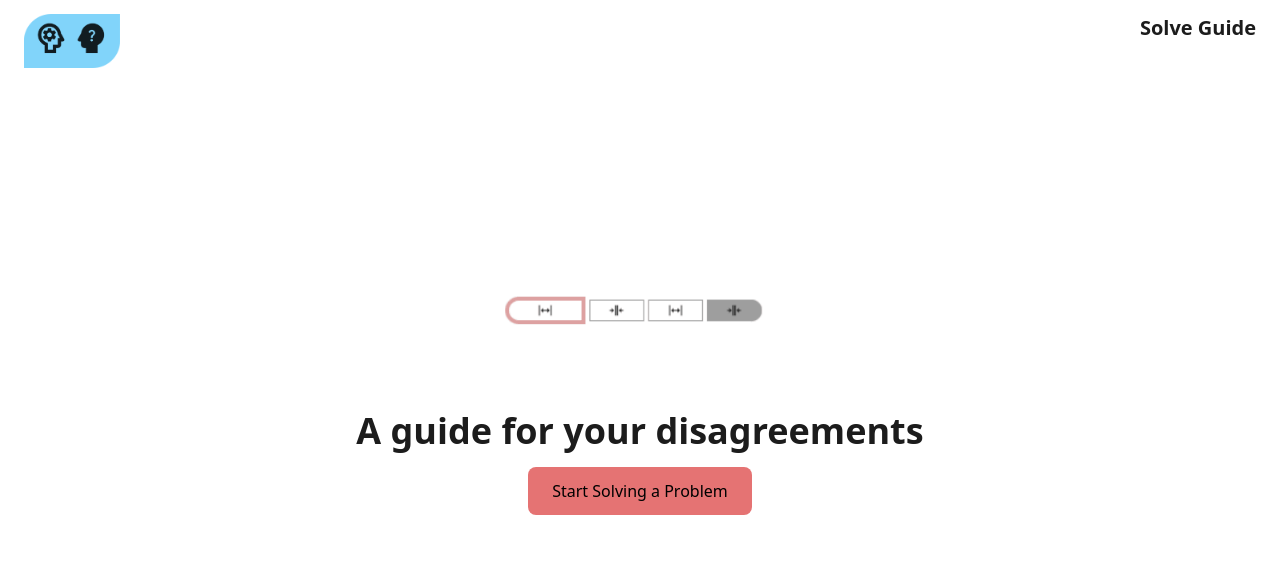
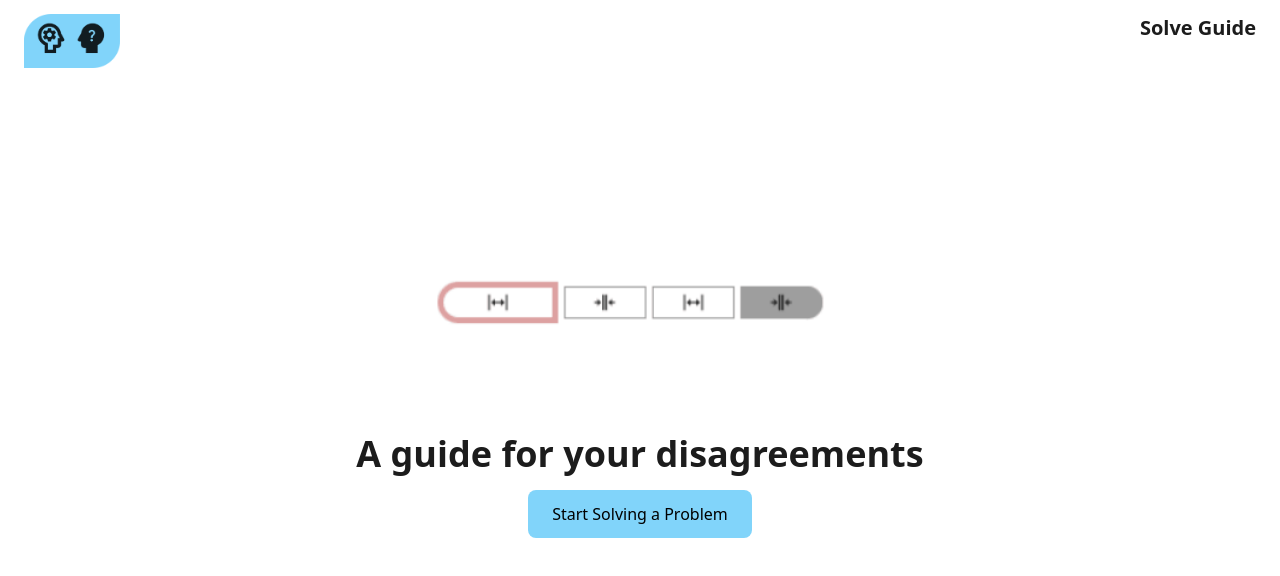
Before and after one commit to solveguide/landing, a plain HTML site: page index.html in a window 1280 px wide. Shown: the part 62-638 px from the top of the page. Drawn offline with nearby package versions, Linux system fonts and the light colour scheme.

Commit message:
Update index.html

```diff
--- a/index.html
+++ b/index.html
@@ -33,10 +33,10 @@
     <img src="SGLogo1.png" alt="Solve Guide Logo" class="absolute top-4 left-6 w-24" />
     <div class="absolute top-4 right-6 text-xl font-semibold text-[var(--text-dark)]">Solve Guide</div>
     <div class="flex flex-col items-center justify-center mb-6">
-      <img src="SolveGuide.gif" alt="Solve Guide animated logo" class="w-48 sm:w-[20rem] mb-4" />
+      <img src="SolveGuide.gif" alt="Solve Guide animated logo" class="w-72 sm:w-[30rem] mb-4" />
     </div>
     <h1 class="text-4xl font-bold mb-4 text-center">A guide for your disagreements</h1>
-    <a href="https://app.solve.guide/sign-in" class="bg-[var(--conflict)] text-black px-6 py-3 rounded-lg text-center hover:opacity-90 transition">Start Solving a Problem</a>
+    <a href="https://app.solve.guide/sign-in" class="bg-[var(--consensus)] text-black px-6 py-3 rounded-lg text-center hover:opacity-90 transition">Start Solving a Problem</a>
   </section>
 
   <!-- Introduction Section -->
```
